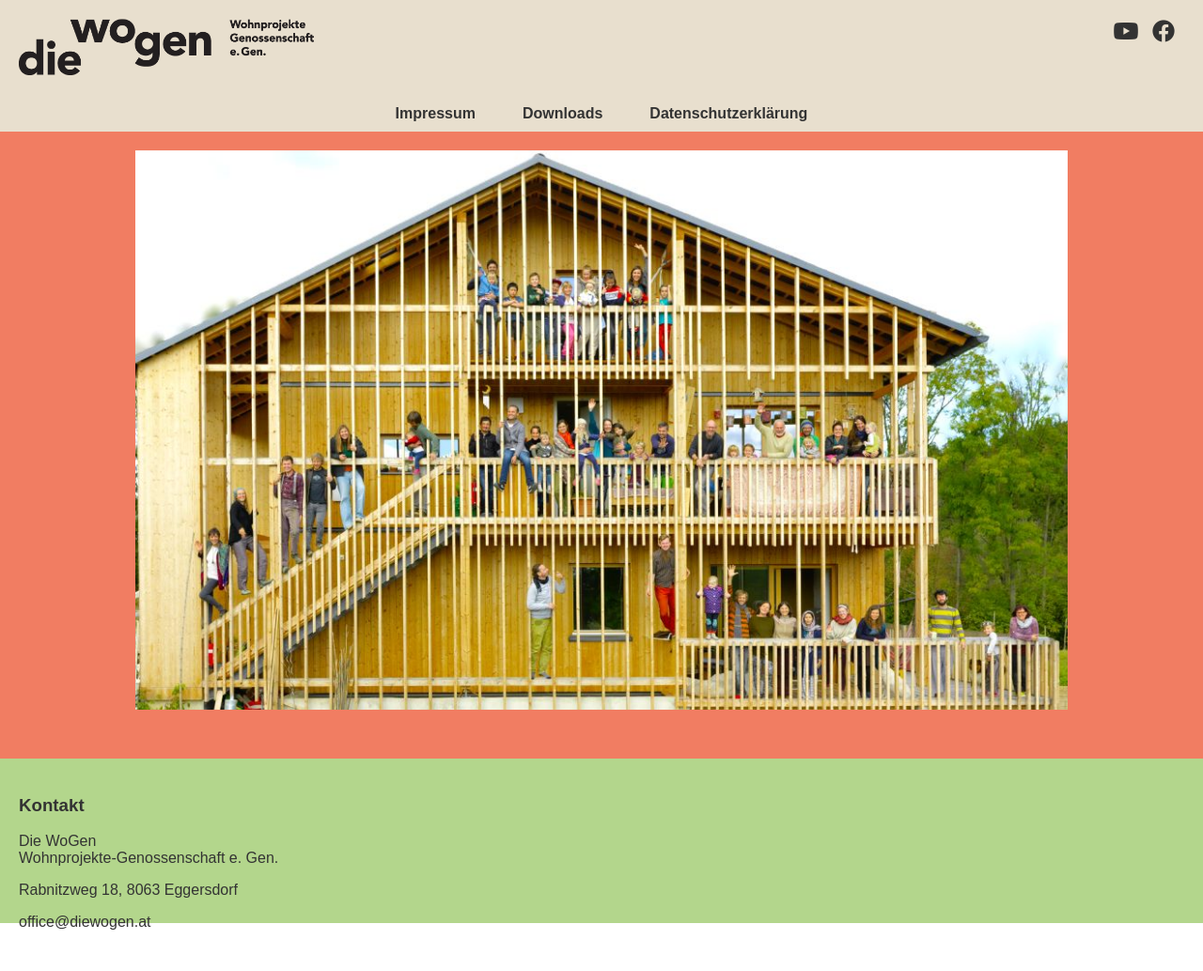
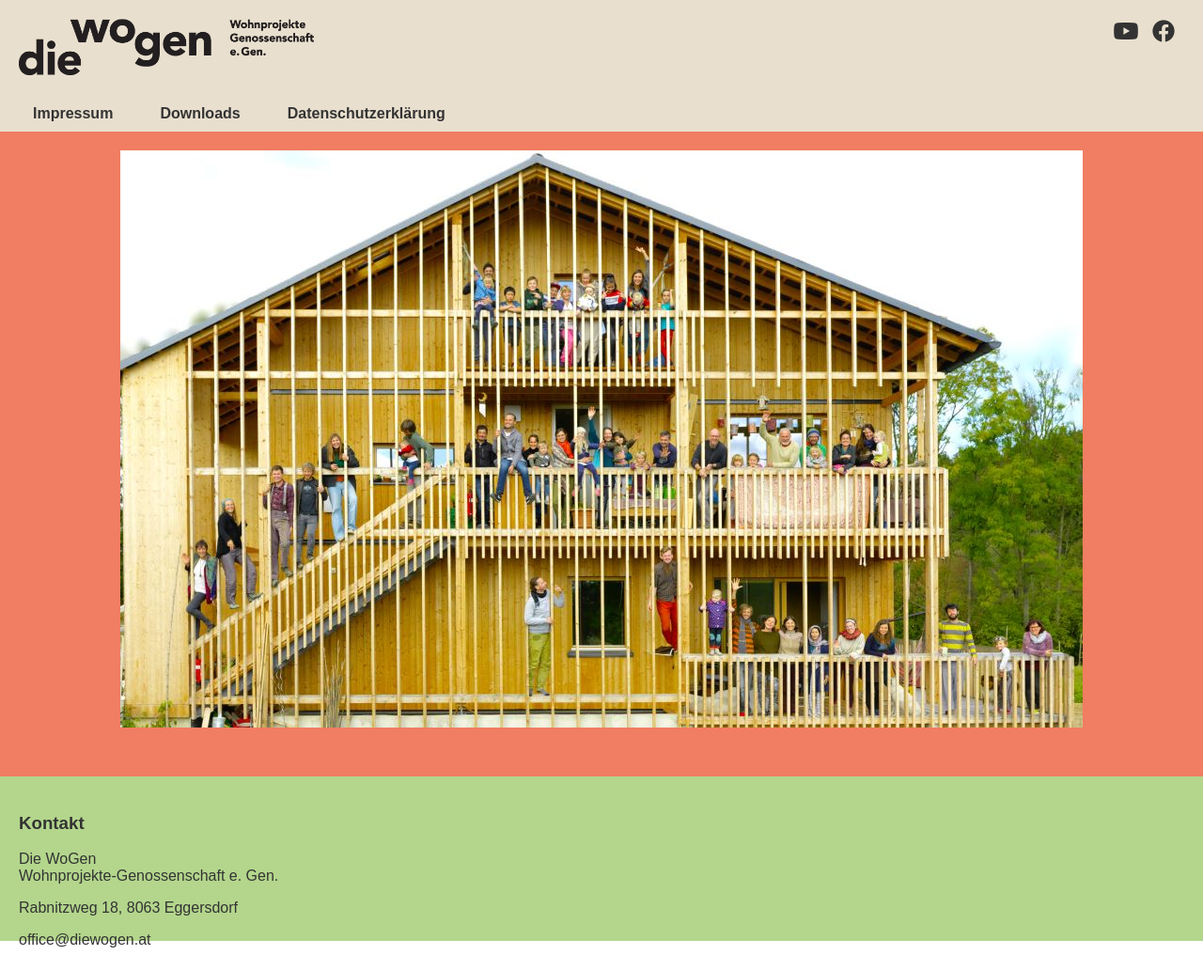
Before and after one commit to diewogen/diewogen.github.io, a Jekyll site: the page built from README.md, in a window 1280 px wide. Shown: the whole page at 94% size. Built offline with Jekyll 4.4.1, drawn with Linux system fonts in a browser that asks for light colours; our own code applies the rules of GitHub Pages for plain Markdown files.

Commit message:
Update style.css

```diff
--- a/assets/css/style.css
+++ b/assets/css/style.css
@@ -9,7 +9,7 @@
 }
 
 .main-image {
-    max-width: 80%;
+    max-width: 95%;
     height: auto;
     display: block;
     margin: 0 auto 20px;
@@ -98,24 +98,6 @@
     display: none;
 }
 
-.menu-toggle {
-    display: none;
-    font-size: 1.5em;
-    background: none;
-    border: none;
-    cursor: pointer;
-    color: #333333;
-}
-
-.main-menu ul {
-    justify-content: center;
-    list-style: none;
-    padding: 0;
-    margin: 0;
-    display: flex;
-    gap: 20px;
-    text-align: center;
-}
 
 .main-menu li {
     display: inline;
@@ -135,6 +117,7 @@
     border-radius: 5px;
 }
 
+/* Hide the menu and show the hamburger icon on mobile */
 .menu-toggle {
     display: none;
     font-size: 1.5em;
@@ -144,9 +127,37 @@
     color: #333333;
 }
 
+.main-menu ul {
+    list-style: none;
+    padding: 0;
+    margin: 0;
+    display: flex;
+    gap: 20px;
+}
+
+/* Desktop styles for the menu */
 @media (min-width: 768px) {
     .main-menu ul {
         display: flex;
+    }
+
+    .menu-toggle {
+        display: none;
+    }
+}
+
+/* Mobile styles for the menu */
+@media (max-width: 767px) {
+    .main-menu ul {
+        display: none; /* Hide menu by default on mobile */
+        flex-direction: column;
+        gap: 10px;
+        position: absolute;
+        top: 60px; /* Adjust to position below header */
+        right: 10px;
+        background-color: #f17d62; /* Background color for mobile menu */
+        padding: 10px;
+        border-radius: 5px;
     }
 
     .menu-toggle {
```
